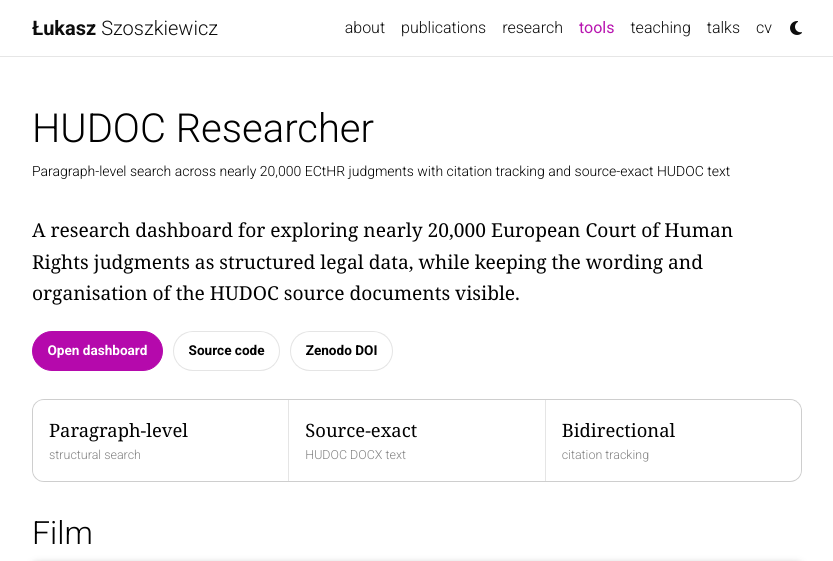
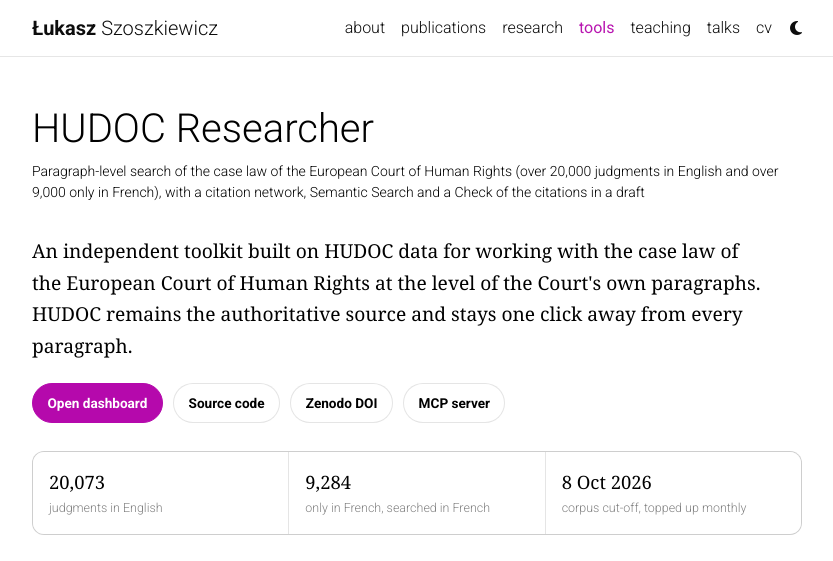
Before and after one commit to lszoszk/lszoszk.github.io, a Jekyll site: the page built from _tools/hudoc-researcher.md, in a window 1280 px wide and 1400 px high, cut to the strip 0-561 px from the top of the window. Shown: the whole strip, without its empty margins (223-1056 px from the left). Built offline with Jekyll 4.4.1, drawn with Linux system fonts in a browser that asks for light colours; comment, search, counter and statistics services are not loaded; a style sheet for code colours, icons or effects is not loaded; some of the changed text lies outside the part shown.

Commit message:
HUDOC Researcher: Public beta card, current figures and contents, fresh screenshots
Card on the home page now says Public beta (new status style, no dashed border)
and links to the app. The tool page and llms.txt carry the figures of the live
corpus (20,073 judgments in English, 9,284 only in French, 8 October 2026
cut-off), the current features (Check, Workspace, Semantic Search, French
originals, machine translations) and the MCP server, skill and dataset.

Co-Authored-By: Claude Sonnet 5.5 <noreply@anthropic.com>

```diff
--- a/_sass/_base.scss
+++ b/_sass/_base.scss
@@ -946,6 +946,11 @@ footer.sticky-bottom {
     box-shadow: 0 0 0 3px rgba(39, 132, 91, 0.12);
   }
 
+  &.beta::before {
+    background: #3a6ea5;
+    box-shadow: 0 0 0 3px rgba(58, 110, 165, 0.14);
+  }
+
   &.development::before {
     background: #c4882f;
     box-shadow: 0 0 0 3px rgba(196, 136, 47, 0.14);
--- a/_tools/hudoc-researcher.md
+++ b/_tools/hudoc-researcher.md
@@ -1,7 +1,7 @@
 ---
 layout: page
 title: HUDOC Researcher
-description: Paragraph-level search across nearly 20,000 ECtHR judgments with citation tracking and source-exact HUDOC text
+description: Paragraph-level search of the case law of the European Court of Human Rights (over 20,000 judgments in English and over 9,000 only in French), with a citation network, Semantic Search and a Check of the citations in a draft
 img: assets/img/tools/hudoc-search-results.png
 importance: 4
 kicker: European case law
@@ -9,25 +9,28 @@ status: Public beta
 tags:
   - Paragraph search
   - Citation graph
+  - Semantic search
   - Legal analytics
 app: https://lszoszk.github.io/ECHR-Dashboard/
 github: https://github.com/lszoszk/ECHR-Dashboard
+mcp: https://github.com/lszoszk/mcp-echr
 doi: https://doi.org/10.5281/zenodo.21319703
 giscus_comments: true
 ---
 
-<p class="project-intro">A research dashboard for exploring nearly 20,000 European Court of Human Rights judgments as structured legal data, while keeping the wording and organisation of the HUDOC source documents visible.</p>
+<p class="project-intro">An independent toolkit built on HUDOC data for working with the case law of the European Court of Human Rights at the level of the Court's own paragraphs. HUDOC remains the authoritative source and stays one click away from every paragraph.</p>
 
 <div class="project-actions">
   <a class="project-action primary" href="https://lszoszk.github.io/ECHR-Dashboard/">Open dashboard</a>
   <a class="project-action" href="https://github.com/lszoszk/ECHR-Dashboard">Source code</a>
   <a class="project-action" href="https://doi.org/10.5281/zenodo.21319703">Zenodo DOI</a>
+  <a class="project-action" href="https://github.com/lszoszk/mcp-echr">MCP server</a>
 </div>
 
 <div class="project-metrics">
-  <div><strong>Paragraph-level</strong><span>structural search</span></div>
-  <div><strong>Source-exact</strong><span>HUDOC DOCX text</span></div>
-  <div><strong>Bidirectional</strong><span>citation tracking</span></div>
+  <div><strong>20,073</strong><span>judgments in English</span></div>
+  <div><strong>9,284</strong><span>only in French, searched in French</span></div>
+  <div><strong>8 Oct 2026</strong><span>corpus cut-off, topped up monthly</span></div>
 </div>
 
 ## Film
@@ -54,11 +57,18 @@ giscus_comments: true
 
 ## What it does
 
-- Searches judgment paragraphs with filters for Convention articles, respondent States, judges, importance, sections, and document type.
-- Rebuilds paragraphs from HUDOC source DOCX files rather than relying on scraped webpage text.
-- Extracts the ECtHR decisions and domestic-law sources cited by each judgment, plus later cases that cite it back.
-- Includes case analytics and an in-browser classifier for creating custom paragraph labels.
-- Uses an automated data pipeline for rebuilding and deploying the searchable corpus.
+- Searches the paragraphs of the judgments with HUDOC's operators and filters (Convention article, respondent State, importance, outcome, formation and the part of the judgment), and shows what each judgment cites as well as the later cases that cite it (287,316 citation links between the judgments and decisions of the corpus).
+- Covers 20,073 judgments in English (14 November 1960 – 8 October 2026) and, in their authentic French text, the 9,284 judgments that HUDOC publishes only in French. Unofficial English machine translations of the 2,460 most-cited of them can be switched on, clearly labelled. Decisions are a selection for now (3,557, about 12% of HUDOC's English decisions) and appear when Decisions is ticked.
+- Rebuilds paragraphs from HUDOC source DOCX files rather than relying on scraped webpage text, keeps the Court's own paragraph numbers, and gives each paragraph a link to HUDOC and a ready OSCOLA citation.
+- Semantic Search (experimental) finds passages from a plain-language description of a case. The query can be in any language, while the passages returned are in English.
+- Check compares the citations, paragraph numbers and quotations in a pasted text with the judgments.
+- Workspace keeps the paragraphs and searches you save, with your notes, in your browser, and Statistics presents the corpus in charts.
+
+## Use with Claude and other AI assistants
+
+- <a href="https://github.com/lszoszk/mcp-echr">mcp-echr</a>: the same search as an MCP server (seven tools, hosted, so a connector can be added without installing anything), which lets Claude or another assistant quote the Court verbatim, with the case name, application number, date and paragraph number.
+- <a href="https://github.com/lszoszk/mcp-echr/raw/main/skills/echr-research.zip">echr-research</a>: a Claude skill for finding the case law on an issue, quoting it with OSCOLA pinpoints and checking the citations in a draft.
+- Setup instructions are on the <a href="https://lszoszk.github.io/ECHR-Dashboard/about.html">About page</a> of the dashboard.
 
 ## Design principle
 
@@ -67,3 +77,5 @@ The dashboard combines computational analysis with a source-first reader. Search
 ## Citation
 
 The software has a stable <a href="https://doi.org/10.5281/zenodo.21319703">Zenodo concept DOI</a>. HUDOC Researcher is developed by Łukasz Szoszkiewicz and Sebastian Marcisz; legal propositions and quoted paragraphs should additionally cite the authoritative HUDOC case record.
+
+The software is released under the PolyForm Noncommercial License 1.0.0. The curated dataset (the segmentation into paragraphs, paragraph numbers, section labels, normalized metadata and citation links) is published on <a href="https://huggingface.co/datasets/lszoszk/ecthr-judgments">Hugging Face</a> under CC BY-NC-SA 4.0, while the judgments themselves remain © Council of Europe / European Court of Human Rights. HUDOC Researcher is not affiliated with the Court and is not legal advice.
--- a/llms.txt
+++ b/llms.txt
@@ -7,7 +7,8 @@
 - [UHRI+ — UN Human Rights Recommendations Dashboard](https://lszoszk.github.io/UnitedNations_recommendations/): search and analytics across more than 270,000 recommendations from UN Treaty Bodies, Special Procedures and the Universal Periodic Review, built on the OHCHR Universal Human Rights Index. Details for language models: [llms.txt](https://lszoszk.github.io/UnitedNations_recommendations/llms.txt). Connect it to an AI assistant: [ai.html](https://lszoszk.github.io/UnitedNations_recommendations/ai.html). Cite: DOI [10.5281/zenodo.21319464](https://doi.org/10.5281/zenodo.21319464)
 - [UN Human Rights Database (UNHRDB)](https://lszoszk.github.io/generalcomments/): paragraph-level search of UN human rights law — Treaty Body General Comments, treaty-body decisions and Special Procedures reports, each paragraph keyed to its UN symbol. Details for language models: [llms.txt](https://lszoszk.github.io/generalcomments/llms.txt)
 - [Human Rights Council voting (HRC Voting)](https://lszoszk.github.io/hrc-voting/): recorded votes on resolutions of the Commission on Human Rights, the Human Rights Council and the General Assembly Third Committee, with a plain page for every State and every recorded resolution. Details for language models: [llms.txt](https://lszoszk.github.io/hrc-voting/llms.txt). Claude skills that query the data offline and cite it correctly: [skills](https://lszoszk.github.io/hrc-voting/skills/). Cite: DOI [10.5281/zenodo.21281232](https://doi.org/10.5281/zenodo.21281232)
-- [HUDOC Researcher](https://lszoszk.github.io/ECHR-Dashboard/): paragraph-level search across nearly 20,000 European Court of Human Rights judgments, with citation tracking and source-exact HUDOC text.
+- [HUDOC Researcher](https://lszoszk.github.io/ECHR-Dashboard/): public beta of a paragraph-level search of the case law of the European Court of Human Rights (over 20,000 judgments in English and over 9,000 only in French, searched in French), with HUDOC's operators and filters, a citation network, Semantic Search (experimental), a Check of the citations and quotations in a draft, and source-exact HUDOC text. Cite: DOI [10.5281/zenodo.21319703](https://doi.org/10.5281/zenodo.21319703)
+- [MCP server mcp-echr](https://github.com/lszoszk/mcp-echr): the same search as seven tools that return verbatim paragraphs of the judgments with case name, application number, date and paragraph number, plus the citation links between judgments.
 - [MCP server mcp-hrc-voting](https://github.com/lszoszk/mcp-hrc-voting): how States voted at the Commission on Human Rights, the Human Rights Council and the General Assembly Third Committee as nine read-only tools, offline, with the dataset's safeguards built in.
 - [MCP server mcp-unhrdb](https://github.com/lszoszk/mcp-unhrdb): one connector for UHRI+ recommendations and UNHRDB paragraphs, returning verbatim UN text with document symbols.
 
```
Also changed, not shown: _pages/about.md (+4 -4 lines), assets/img/tools/hudoc-search-results.png, assets/img/tools/hudoc-semantic-search.png.
